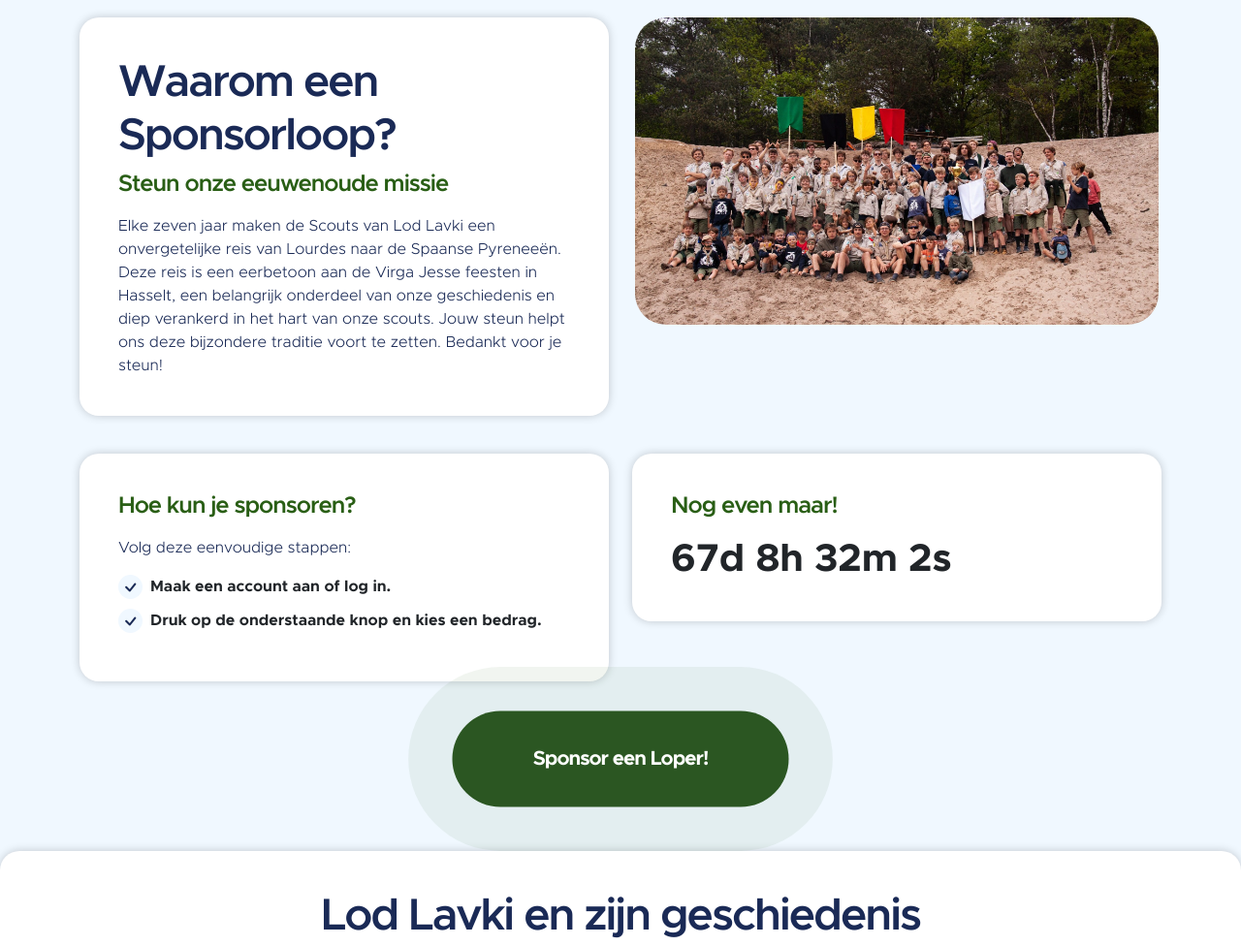
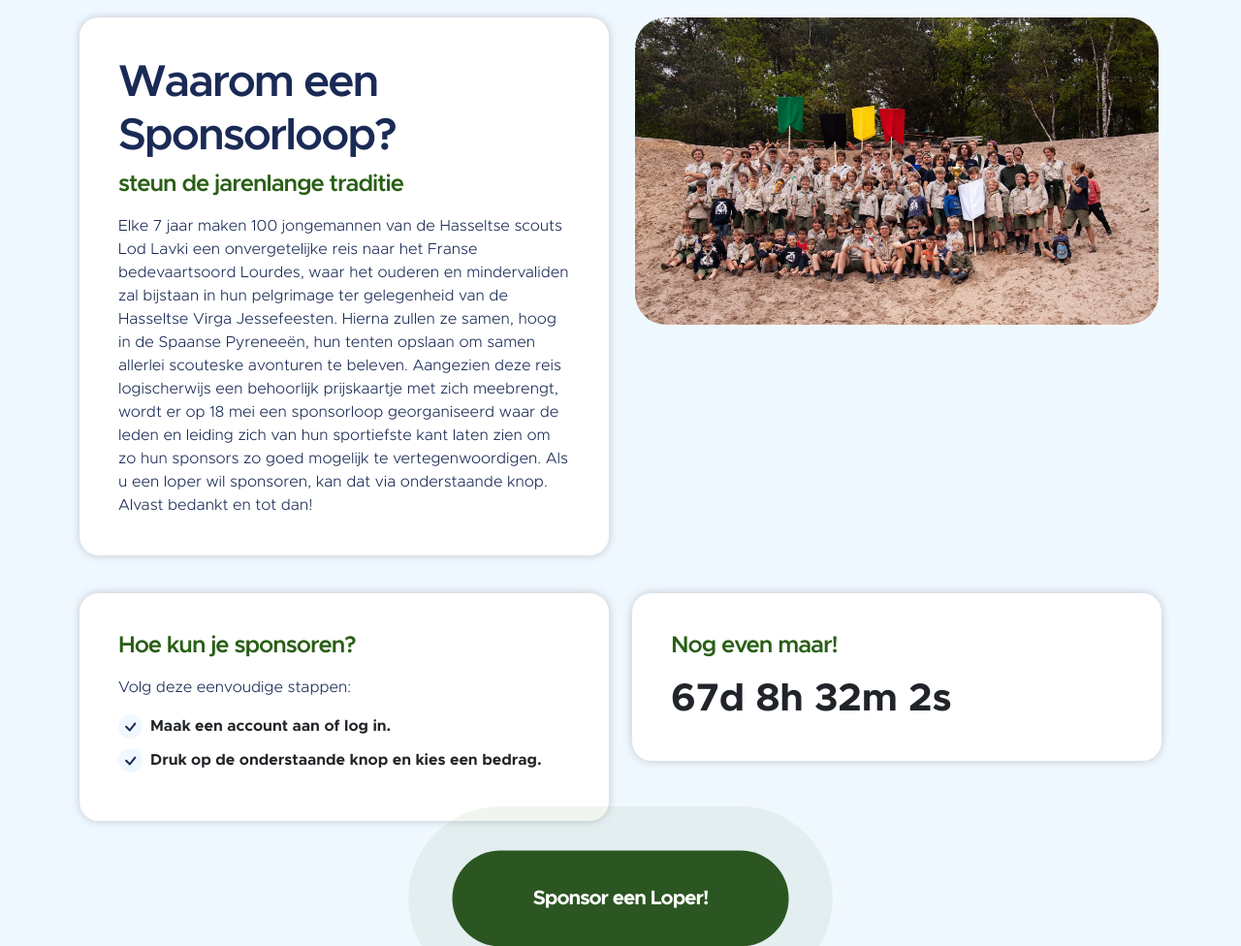
Before and after one commit to Benjamin-sa/Sponsorloop, a website: page index.html in a window 1280 px wide. Shown: the part 857-1833 px from the top of the page at 97% size. Drawn offline with Linux system fonts and the light colour scheme; no server answers.

Commit message:
Update code formatting and fix minor bugs

```diff
--- a/css/templatemo-kind-heart-charity.css
+++ b/css/templatemo-kind-heart-charity.css
@@ -460,6 +460,12 @@ LOGIN FORM
   font-size: 6vw;
   color: #2b5622;
   font-weight: 1500;
+
+}
+
+.hero-image-background, .hero-title, .hero-subtitle {
+  will-change: transform;
+  backface-visibility: hidden;
 
 }
 @keyframes text {
--- a/index.html
+++ b/index.html
@@ -74,14 +74,17 @@
                     <div class="custom-text-box rechtsanimatie">
                         <h2 class="mb-2">Waarom een Sponsorloop?</h2>
 
-                        <h5 class="mb-3">Steun onze eeuwenoude missie</h5>
+                        <h5 class="mb-3">steun de jarenlange traditie</h5>
 
-                        <p class="mb-0">Elke zeven jaar maken de Scouts van Lod Lavki een onvergetelijke reis van
-                            Lourdes naar de Spaanse
-                            Pyreneeën. Deze reis is een eerbetoon aan de Virga Jesse feesten in Hasselt, een belangrijk
-                            onderdeel van onze geschiedenis en diep verankerd in het hart van onze scouts. Jouw steun
-                            helpt ons deze bijzondere traditie voort te zetten. Bedankt voor je steun!</p>
-                    </div>
+                        <p class="mb-0">Elke 7 jaar maken 100 jongemannen van de Hasseltse scouts Lod Lavki een onvergetelijke reis naar het
+                            Franse bedevaartsoord Lourdes, waar het ouderen en mindervaliden zal bijstaan in hun pelgrimage ter gelegenheid van
+                            de Hasseltse Virga Jessefeesten. Hierna zullen ze samen, hoog in de Spaanse Pyreneeën, hun tenten opslaan om samen
+                            allerlei scouteske avonturen te beleven. Aangezien deze reis logischerwijs een behoorlijk prijskaartje met zich
+                            meebrengt, wordt er op 18 mei een sponsorloop georganiseerd waar de leden en leiding zich van hun sportiefste kant laten
+                            zien om zo hun sponsors zo goed mogelijk te vertegenwoordigen. Als u een loper wil sponsoren, kan dat via
+                            onderstaande knop.
+                            Alvast bedankt en tot dan!</p>
+                        </div>
                 </div>
 
                 <div class="col-lg-6 custom-text-box-image linksanimatie">
--- a/js/main.js
+++ b/js/main.js
@@ -16,8 +16,8 @@ let lastScrollTop = 0;
 let ticking = false;
 
 function doSomething(scrollPos) {
-    var factorBackground = scrollPos * .4;
-    $('.hero-image-background').css({'transform': `translateY(${factorBackground}px)`});
+    const factorBackground = scrollPos * 0.4;
+    $('.hero-image-background').css({ transform: `translateY(${factorBackground}px)` });
     const title = document.querySelector('.hero-title');
     const subtitle = document.querySelector('.hero-subtitle');
 
@@ -26,16 +26,19 @@ function doSomething(scrollPos) {
     title.style.transform = `translateY(${scrolled * title.dataset.speed}px)`;
     subtitle.style.transform = `translateY(${scrolled * subtitle.dataset.speed}px)`;
 }
-window.addEventListener('scroll', function(e) {
+
+function handleScroll() {
     lastScrollTop = window.scrollY;
     if (!ticking) {
-        window.requestAnimationFrame(function() {
+        window.requestAnimationFrame(function () {
             doSomething(lastScrollTop);
             ticking = false;
         });
         ticking = true;
     }
-});
+}
+
+window.addEventListener('scroll', handleScroll);
 // ingelogde gebruiker
 function handleLoggedInUser(user) {
     var followDiv = document.querySelector('.follow');
```
Also changed, not shown: package.json (+4 -4 lines), 1 other file.
